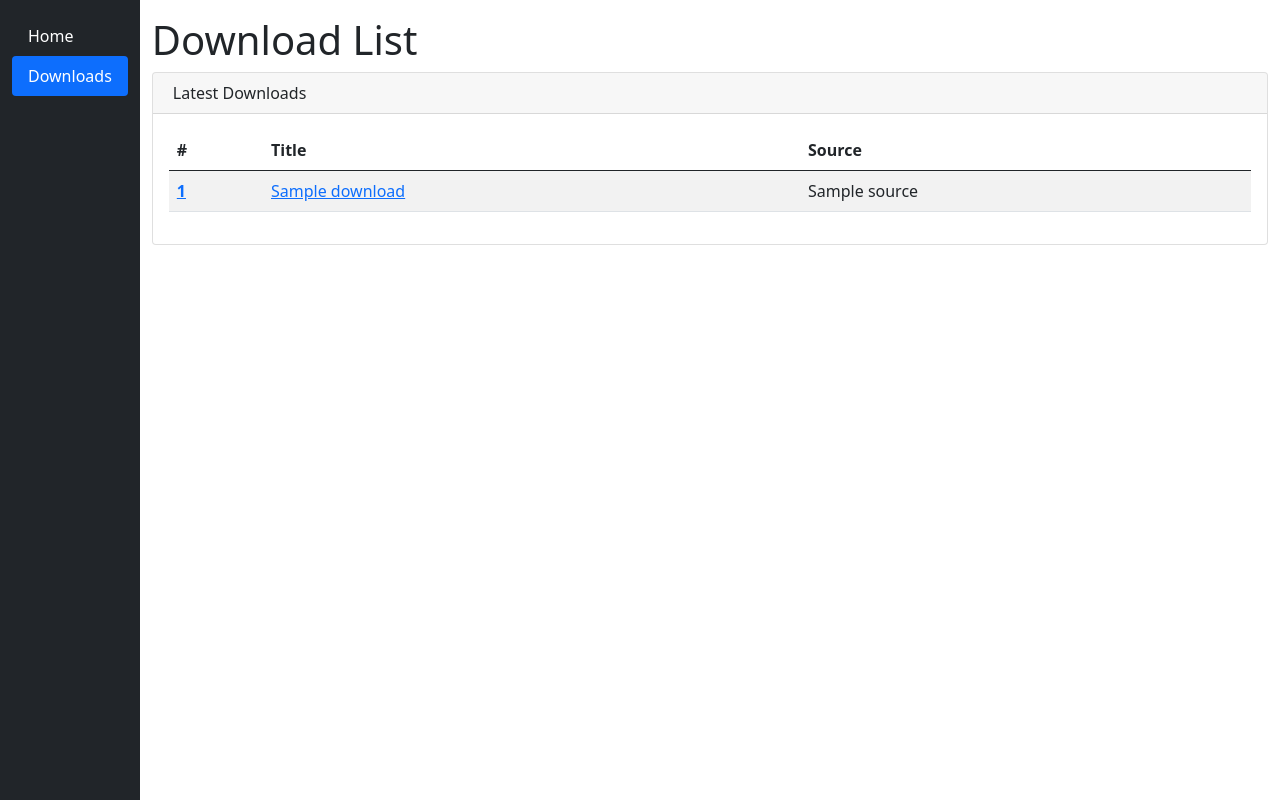
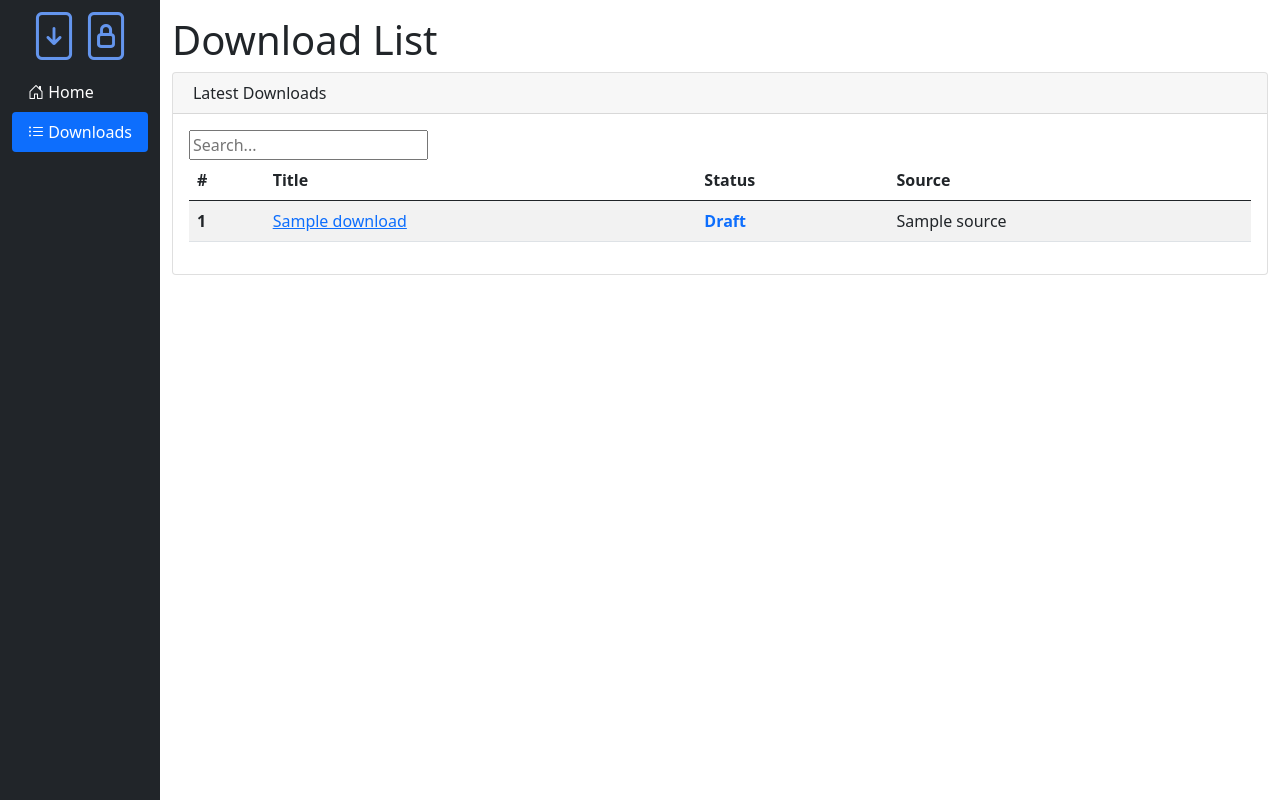
Before and after one commit to kerrynich/download-ui, a Django app: page /download/list/ in a window 1280 px wide. Run offline with Django 3.2, Linux system fonts and the light colour scheme; tables that the repository leaves empty hold one stand-in row (values such as "Sample post"); parts of the project's set-up code (start-up, migrations or seed data) failed here and were passed over; some libraries are stand-ins or nearby versions.

Commit message:
Handled filesystem changes and file deletions

```diff
--- a/download_ui/download_ui/apps/download/downloaders/downloader.py
+++ b/download_ui/download_ui/apps/download/downloaders/downloader.py
@@ -187,7 +187,6 @@ class TwitchDownloader(Downloader):
     def get_download_opts(url, code):
         obj = type('', (), {})()
         obj.video = url
-        # TODO add quality to filename
         obj.output = os.path.join(settings.FILE_PATH_FIELD_DIRECTORY,
                                   'twitch/{title_slug}.{format}')
         obj.quality = code
--- a/download_ui/download_ui/apps/download/models.py
+++ b/download_ui/download_ui/apps/download/models.py
@@ -1,4 +1,5 @@
 import logging
+import os
 
 from django.conf import settings
 from django.core.exceptions import ValidationError
@@ -87,6 +88,8 @@ class Download(TimestampedModel):
         STARTED = 'S', _get('Started')
         FAILED = 'F', _get('Failed')
         COMPLETED = 'C', _get('Completed')
+        ARCHIVED = 'A', _get('Archived')
+        MISSING = 'M', _get('Missing')
 
     # The command used to download
     command = models.ForeignKey(Command, on_delete=models.CASCADE)
@@ -139,6 +142,16 @@ class Download(TimestampedModel):
     def __str__(self):
         return self.title
 
+    def set_missing_if_file_not_found(self):
+        if not os.path.exists(self.file_path) and self.status == Download.Status.COMPLETED:
+            self.status = Download.Status.MISSING
+
+    def archive_download(self):
+        if os.path.exists(self.file_path):
+            os.remove(self.file_path)
+
+        self.status = Download.Status.ARCHIVED
+
     def clean_fields(self, exclude=None):
         super().clean_fields(exclude=exclude)
         logger.debug('Cleaning fields')
@@ -186,10 +199,6 @@ class Download(TimestampedModel):
         not_exists = not self.id
         format_ids = self.format_ids
 
-        # if download is being freshly created
-        if not not_exists and not self.active_task_id:
-            self.status = Download.Status.STARTED
-
         # Call the "real" save() method.
         super().save(*args, **kwargs)
 
--- a/download_ui/download_ui/apps/download/tasks.py
+++ b/download_ui/download_ui/apps/download/tasks.py
@@ -20,6 +20,7 @@ def worker_download(self, url, download_id, command, code):
     size = 'N/A'
 
     download.active_task_id = self.request.id
+    download.status = Download.Status.STARTED
     download.save()
 
     downloader = (YoutubeDownloader(task=self, code=code) if command == 'YTDL'
@@ -38,6 +39,11 @@ def worker_download(self, url, download_id, command, code):
             filepath = result.info['filename']
             size = downloader.format_size(
                 os.path.getsize(filepath))
+            if command == 'TWDL':
+                base, ext = os.path.splitext(filepath)
+                filepath = f'{base}-{download.file_format.quality.name}{ext}'
+                os.rename(result.info['filename'], filepath)
+                logger.debug('Renamed file %s to %s', result.info['filename'], filepath)
 
     except (OSError) as error:
         status = Download.Status.FAILED
--- a/download_ui/download_ui/apps/download/templates/base_generic.html
+++ b/download_ui/download_ui/apps/download/templates/base_generic.html
@@ -6,6 +6,7 @@
   <meta name="viewport" content="width=device-width, initial-scale=1">
   <link href="https://cdn.jsdelivr.net/npm/bootstrap@5.0.2/dist/css/bootstrap.min.css" rel="stylesheet" integrity="sha384-EVSTQN3/azprG1Anm3QDgpJLIm9Nao0Yz1ztcQTwFspd3yD65VohhpuuCOmLASjC" crossorigin="anonymous">
   <!-- Add additional CSS in static file -->
+  <link rel="stylesheet" href="https://cdn.jsdelivr.net/npm/bootstrap-icons@1.8.1/font/bootstrap-icons.css">
   {% load static %}
   <link rel="stylesheet" href="{% static 'styles.css' %}">
   <script src="https://unpkg.com/htmx.org@1.5.0"
@@ -38,6 +39,5 @@
       </div>
     </div>
   </div>
-  {% comment %} <script src="https://cdn.jsdelivr.net/npm/bootstrap@5.0.2/dist/js/bootstrap.bundle.min.js" integrity="sha384-MrcW6ZMFYlzcLA8Nl+NtUVF0sA7MsXsP1UyJoMp4YLEuNSfAP+JcXn/tWtIaxVXM" crossorigin="anonymous"></script> {% endcomment %}
 </body>
 </html>
--- a/download_ui/download_ui/apps/download/templates/download_confirm_delete.html
+++ b/download_ui/download_ui/apps/download/templates/download_confirm_delete.html
@@ -5,6 +5,9 @@
 <h1>Delete Download</h1>
 
 <p>Are you sure you want to delete the download: {{ download }}?</p>
+{% if download.file_path %}
+<p><strong>This will also delete the file: {{ download.file_path }}.</strong></p>
+{% endif %}
 
 <form action="" method="POST">
   {% csrf_token %}
--- a/download_ui/download_ui/apps/download/templates/download_list.html
+++ b/download_ui/download_ui/apps/download/templates/download_list.html
@@ -9,24 +9,27 @@
       Latest Downloads
     </div>
     <div class="card-body">
+      <form action="{% url 'download:list' %}" method="get">
+        <input name="q" type="text" placeholder="Search...">
+      </form>
       <div class="table-responsive">
         <table class="table table-striped">
           <thead>
             <tr>
               <th scope="col">#</th>
               <th scope="col">Title</th>
+              <th scope="col">Status</th>
               <th scope="col">Source</th>
             </tr>
           </thead>
           <tbody>
             {% for download in download_list %}
               <tr>
-                <th scope="row">
-                  <a href="{% url 'download:detail' download.id %}">{{ download.id }}</a>
-                </th>
+                <th scope="row">{{ download.id }}</th>
                 <td>
                   <a href="{% url 'download:detail' download.id %}">{{ download.title }}</a>
                 </td>
+                {% include "partials/download_status.html" %}
                 <td>{{download.source}}</td>
               </tr>
             {% endfor %}
--- a/download_ui/download_ui/apps/download/templates/nav_bar.html
+++ b/download_ui/download_ui/apps/download/templates/nav_bar.html
@@ -1,12 +1,22 @@
 <div class="col-sm-auto text-white bg-dark">
   {% block sidebar %}
-    <ul class="nav nav-pills flex-column list-unstyled py-3">
-      <li class="nav-item">
-        <a href="{% url 'download:home' %}" class="nav-link text-white {% if request.resolver_match.url_name == 'home' %}active{% endif %}">Home</a>
-      </li>
-      <li class="nav-item">
-        <a href="{% url 'download:list' %}" class="nav-link text-white {% if request.resolver_match.url_name == 'list' %}active{% endif %}">Downloads</a>
-      </li>
-    </ul>
+  <div class="text-center">
+    <i class="bi-file-arrow-down py-4" style="font-size: 3rem; color: cornflowerblue;"></i>
+    <i class="bi-file-lock py-4" style="font-size: 3rem; color: cornflowerblue;"></i>
+  </div>
+  <ul class="nav nav-pills flex-column list-unstyled">
+    <li class="nav-item">
+      <a href="{% url 'download:home' %}" class="nav-link text-white {% if request.resolver_match.url_name == 'home' %}active{% endif %}">
+        <i class="bi-house-door"></i>
+        Home
+      </a>
+    </li>
+    <li class="nav-item">
+      <a href="{% url 'download:list' %}" class="nav-link text-white {% if request.resolver_match.url_name == 'list' %}active{% endif %}">
+        <i class="bi-list-ul"></i>
+        Downloads
+      </a>
+    </li>
+  </ul>
   {% endblock %}
 </div>
--- /dev/null
+++ b/download_ui/download_ui/apps/download/templates/partials/download_status.html
@@ -0,0 +1,17 @@
+{% if download.status == "A" %}
+<td class="text-secondary">
+  <strong>{{ download.get_status_display }}</strong>
+</td>
+{% elif download.status == "C" %}
+<td class="text-success">
+  <strong>{{ download.get_status_display }}</strong>
+</td>
+{% elif download.status == "M" or download.status == "F" %}
+<td class="text-danger">
+  <strong>{{ download.get_status_display }}</strong>
+</td>
+{% else %}
+<td class="text-primary">
+  <strong>{{ download.get_status_display }}</strong>
+</td>
+{% endif %}
--- a/download_ui/download_ui/apps/download/urls.py
+++ b/download_ui/download_ui/apps/download/urls.py
@@ -1,6 +1,6 @@
 from django.urls import path
 
-from .views import (DownloadCreateView, DownloadDeleteView, DownloadListView,
+from .views import (DownloadCreateView, DownloadArchiveView, DownloadListView,
                     DownloadDetailView, DownloadProgressView, DownloadUpdateView, DownloadHomeView)
 
 app_name = 'download'
@@ -10,6 +10,6 @@ urlpatterns = [
     path('<int:pk>/', DownloadDetailView.as_view(), name='detail'),
     path('<int:pk>/update/', DownloadUpdateView.as_view(), name='update'),
     path('list/', DownloadListView.as_view(), name='list'),
-    path('<int:pk>/delete/', DownloadDeleteView.as_view(), name='delete'),
+    path('<int:pk>/delete/', DownloadArchiveView.as_view(), name='delete'),
     path('<int:pk>/progress/', DownloadProgressView.as_view(), name='progress')
 ]
--- a/download_ui/download_ui/apps/download/views.py
+++ b/download_ui/download_ui/apps/download/views.py
@@ -2,6 +2,7 @@ from datetime import timedelta
 import logging
 
 from celery.result import AsyncResult
+from django.db.models import Q
 from django.shortcuts import get_object_or_404, render
 from django.urls import reverse_lazy
 from django.utils import timezone
@@ -94,6 +95,14 @@ class DownloadDetailView(DetailView):
     model = Download
     template_name = "download_detail.html"
 
+    def get_context_data(self, **kwargs):
+        context = super().get_context_data(**kwargs)
+        obj = self.get_object()
+        obj.set_missing_if_file_not_found()
+        obj.save()
+        context['download'] = obj
+        return context
+
 
 class DownloadDeleteView(DeleteView):
     model = Download
@@ -101,10 +110,36 @@ class DownloadDeleteView(DeleteView):
     success_url = reverse_lazy('download:list')
 
 
+class DownloadArchiveView(UpdateView):
+    model = Download
+    fields = []
+    template_name = "download_confirm_delete.html"
+    success_url = reverse_lazy('download:list')
+
+    def form_valid(self, form):
+        response = super().form_valid(form)
+        obj = self.get_object()
+        print(obj)
+        obj.archive_download()
+        print(obj)
+        obj.save()
+        return response
+
+
 class DownloadListView(ListView):
     model = Download
     template_name = "download_list.html"
     paginate_by = 20
+
+    def get_queryset(self):
+        query = self.request.GET.get('q')
+        if query:
+            download_list = Download.objects.filter(
+                Q(title__icontains=query) | Q(url__icontains=query)
+            )
+        else:
+            download_list = Download.objects.all()
+        return download_list
 
 
 class DownloadProgressView(View):
```
Also changed, not shown: download_ui/download_ui/apps/download/templates/download_detail.html (+14 -8 lines), download_ui/download_ui/apps/download/templates/partials/download_progress.html (+12 -1 lines).
